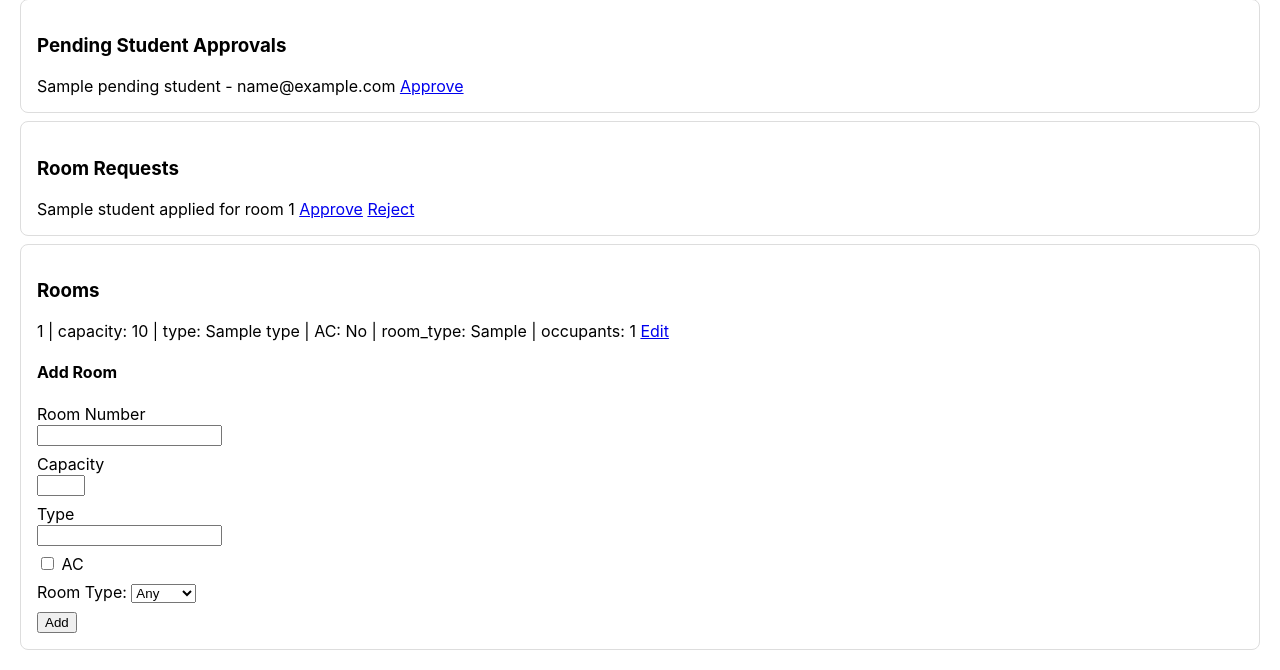
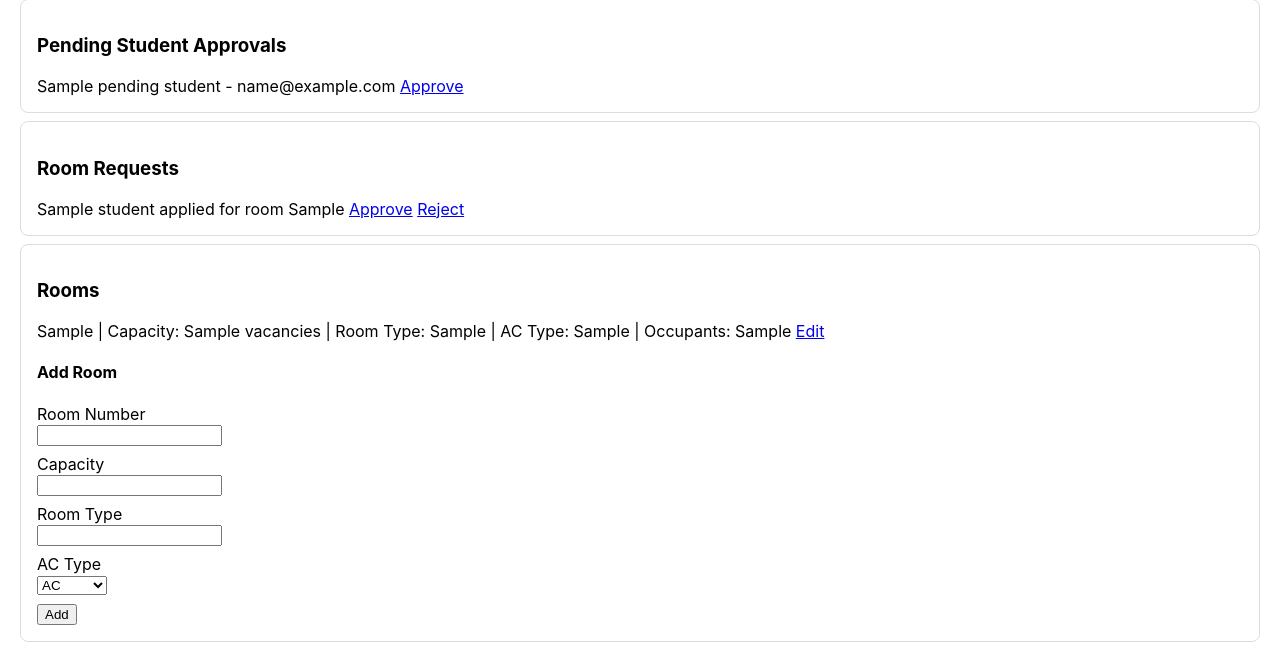
Before and after one commit to MUNEESH08/Hostel-Web-App, a Flask app: template templates/warden_dashboard.html in a window 1280 px wide. Shown: the part 182-852 px from the top of the page. After the commit the page ends 824 px from the top, so only its background shows below. Run offline with Flask 3, Linux system fonts and the light colour scheme; the template is opened without the code that fills it: most values are stand-ins (such as "Sample title", 1, 10 or a date in 2020); some libraries are stand-ins or nearby versions.

Commit message:
Update warden_dashboard.html

```diff
--- a/templates/warden_dashboard.html
+++ b/templates/warden_dashboard.html
@@ -1,10 +1,13 @@
 {% extends 'base.html' %}
 {% block content %}
   <h2>Warden Dashboard</h2>
+
   <section class="card">
     <h3>Pending Student Approvals</h3>
     {% for s in pending_students %}
-      <div>{{ s.name }} - {{ s.email }} <a href="/warden/approve_student/{{ s._id }}">Approve</a></div>
+      <div>{{ s.name }} - {{ s.email }}
+        <a href="/warden/approve_student/{{ s._id }}">Approve</a>
+      </div>
     {% else %}
       <div>No pending students</div>
     {% endfor %}
@@ -14,9 +17,9 @@
     <h3>Room Requests</h3>
     {% for r in requests %}
       <div>
-        {{ r.student.name }} applied for room {{ r.room.room_number }}
-        <a href="/warden/approve_request/{{ r.req_id }}">Approve</a>
-        <a href="/warden/reject_request/{{ r.req_id }}">Reject</a>
+        {{ r.student.name }} applied for room {{ r.room.room_no }}
+        <a href="/warden/approve_request/{{ r.req._id }}">Approve</a>
+        <a href="/warden/reject_request/{{ r.req._id }}">Reject</a>
       </div>
     {% else %}
       <div>No pending requests</div>
@@ -27,22 +30,22 @@
     <h3>Rooms</h3>
     {% for room in rooms %}
       <div>
-        {{ room.room_number }} | capacity: {{ room.capacity }} | type: {{ room.type }} | AC: {{ 'Yes' if room.ac else 'No' }} | room_type: {{ room.room_type }} | occupants: {{ room.occupants|length }}
-        <a href="/warden/room_edit/{{ room._id }}">Edit</a>
+        {{ room.room_no }} | Capacity: {{ room.vacancies }} |
+        Room Type: {{ room.room_type }} | AC Type: {{ room.ac_type }} |
+        Occupants: {{ room.current_students }}
+        <a href="/warden/room/edit/{{ room._id }}">Edit</a>
       </div>
     {% endfor %}
+
     <h4>Add Room</h4>
-    <form method="post" action="/warden/add_room">
-      <input type="hidden" name="csrf_token" value="{{ csrf_token }}">
-      <label>Room Number<br><input name="room_number" required></label>
-      <label>Capacity<br><input name="capacity" required type="number" min="1" max="3"></label>
-      <label>Type<br><input name="type"></label>
-      <label><input type="checkbox" name="ac"> AC</label>
-      <label>Room Type:
-        <select name="room_type">
-          <option value="any">Any</option>
-          <option value="double">Double</option>
-          <option value="triple">Triple</option>
+    <form method="post" action="/warden/room/add">
+      <label>Room Number<br><input name="room_no" required></label>
+      <label>Capacity<br><input name="vacancies" required type="number" min="1"></label>
+      <label>Room Type<br><input name="room_type"></label>
+      <label>AC Type<br>
+        <select name="ac_type">
+          <option value="AC">AC</option>
+          <option value="Non-AC">Non-AC</option>
         </select>
       </label>
       <button type="submit">Add</button>
```
